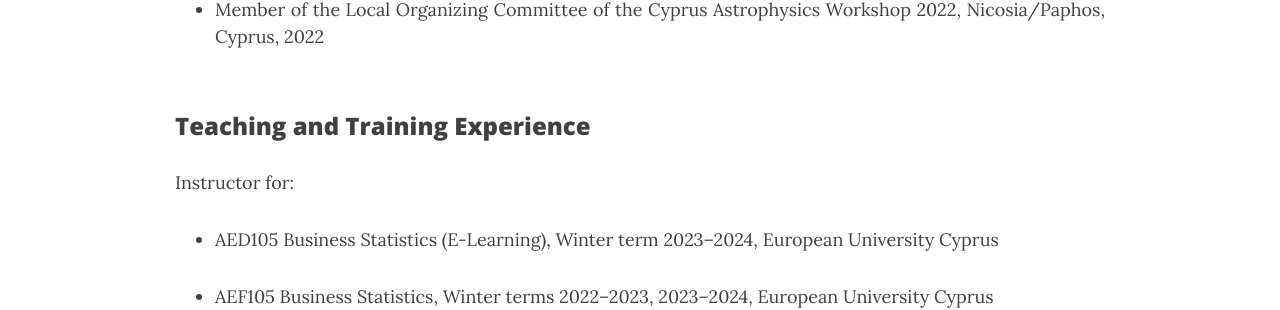
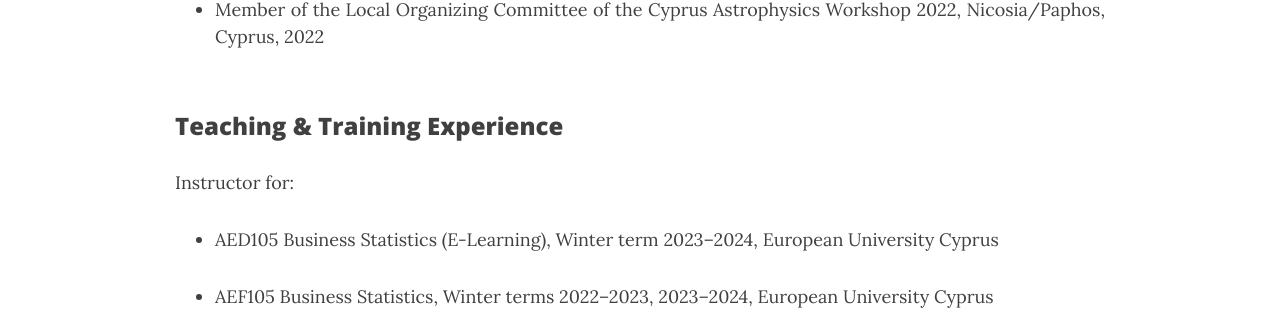
Before and after one commit to ch-var/ch-var.github.io, a Jekyll site: the page built from CV.html, in a window 1280 px wide and 900 px high, scrolled down 6172 px. Shown: the part 151-461 px from the top of the window. Built offline with Jekyll 4.4.1, drawn with Linux system fonts in a browser that asks for light colours; formulas are drawn with MathJax 3.

Commit message:
Correct 'Teaching and Training Experience' heading

```diff
--- a/CV.html
+++ b/CV.html
@@ -164,7 +164,7 @@
 <li class="responsive-margin">Member of the Local Organizing Committee of the Cyprus Astrophysics Workshop 2022, Nicosia/Paphos, Cyprus, 2022</li>
 </ul>
 <br>
-<p style="font-family: var(--header-font); font-weight: 800; line-height: 1.1; font-size: 1.5rem; margin-top: 1.25rem;">Teaching and Training Experience</p>
+<p style="font-family: var(--header-font); font-weight: 800; line-height: 1.1; font-size: 1.5rem; margin-top: 1.25rem;">Teaching & Training Experience</p>
 <p align='justify'>Instructor for:</p>
 <ul>
 <li class="responsive-margin">AED105 Business Statistics (E-Learning), Winter term 2023–2024, European University Cyprus</li>
```
